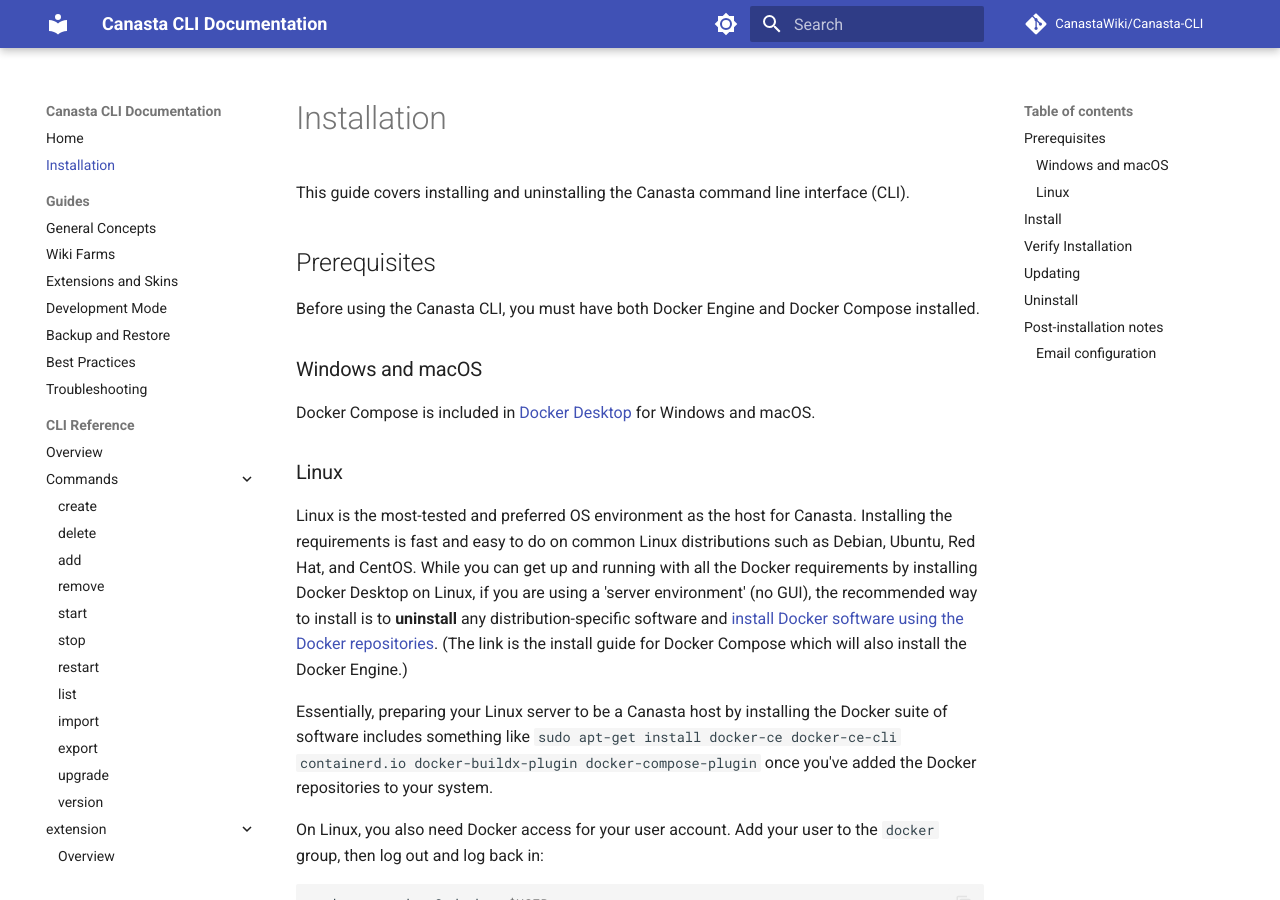
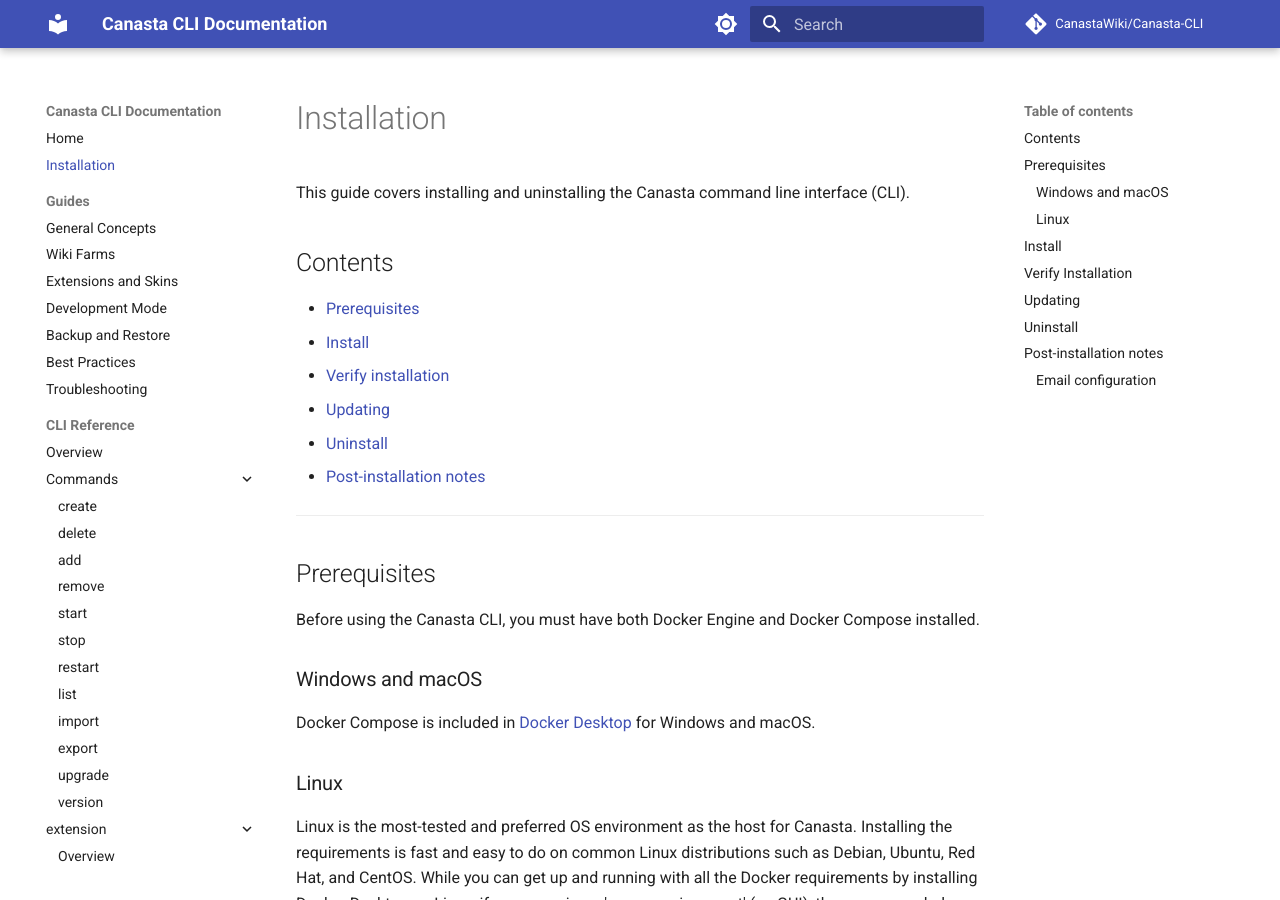
Before and after one commit to CanastaWiki/Canasta-CLI, an MkDocs documentation site: the page built from docs/installation.md, in a window 1280 px wide and 900 px high. Built offline with MkDocs 1.6.1 and Material for MkDocs 9.7.7, drawn with Linux system fonts in a browser that asks for light colours; comment, search, counter and statistics services are not loaded.

Commit message:
Add table of contents to installation.md

```diff
--- a/docs/installation.md
+++ b/docs/installation.md
@@ -1,6 +1,17 @@
 # Installation
 
 This guide covers installing and uninstalling the Canasta command line interface (CLI).
+
+## Contents
+
+- [Prerequisites](#prerequisites)
+- [Install](#install)
+- [Verify installation](#verify-installation)
+- [Updating](#updating)
+- [Uninstall](#uninstall)
+- [Post-installation notes](#post-installation-notes)
+
+---
 
 ## Prerequisites
 
```
